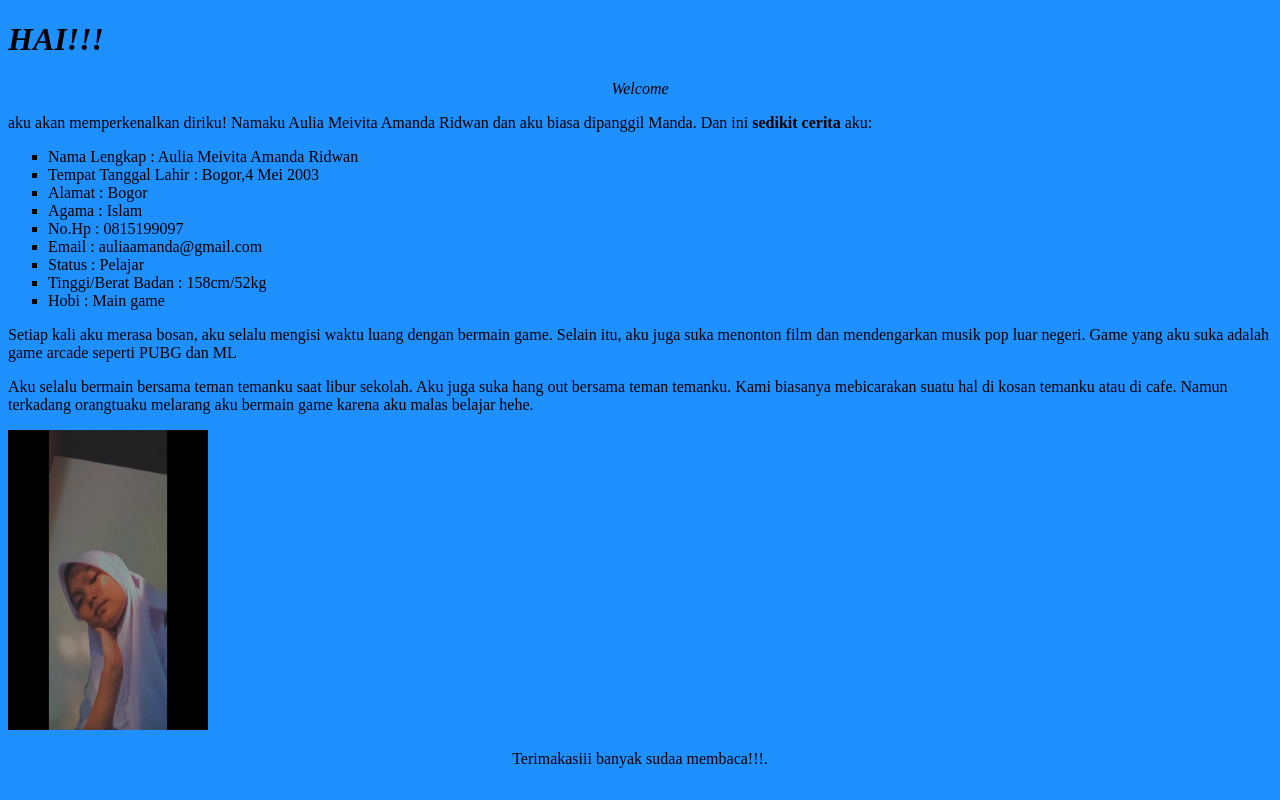
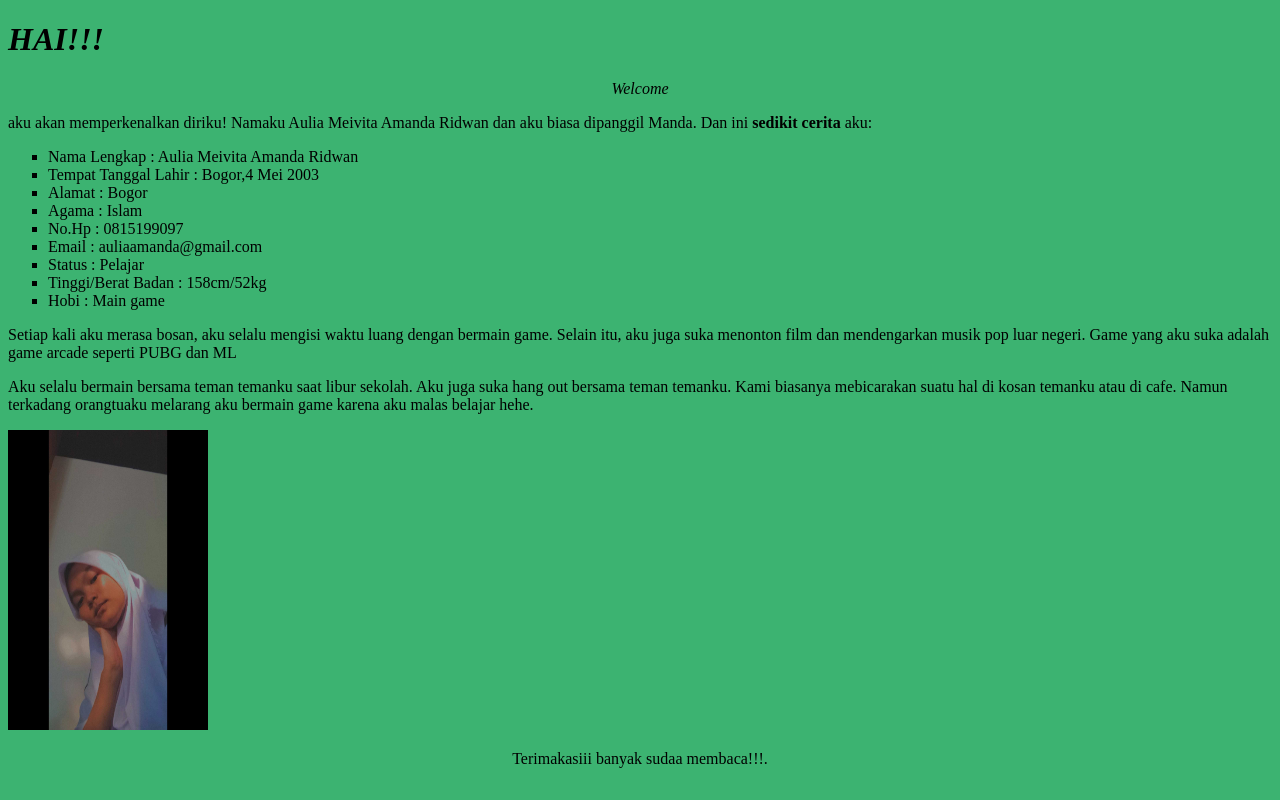
Before and after one commit to auliameivita/auliameivita.github.io, a plain HTML site: page index.html in a window 1280 px wide. Drawn offline with Linux system fonts and the light colour scheme.

Commit message:
Update index.html

```diff
--- a/index.html
+++ b/index.html
@@ -3,7 +3,7 @@
 <head>
 	<title>ABOUT ME</title>
 </head>
-<body style="background-color:DodgerBlue;"/h1>
+<body style="background-color:MediumSeaGreen;"/h1>
 <body>
 <h1><EM>HAI!!!</EM></h1>
 <BLOCKQUOTE><EM><center>Welcome </center></EM></BLOCKQUOTE>
```
